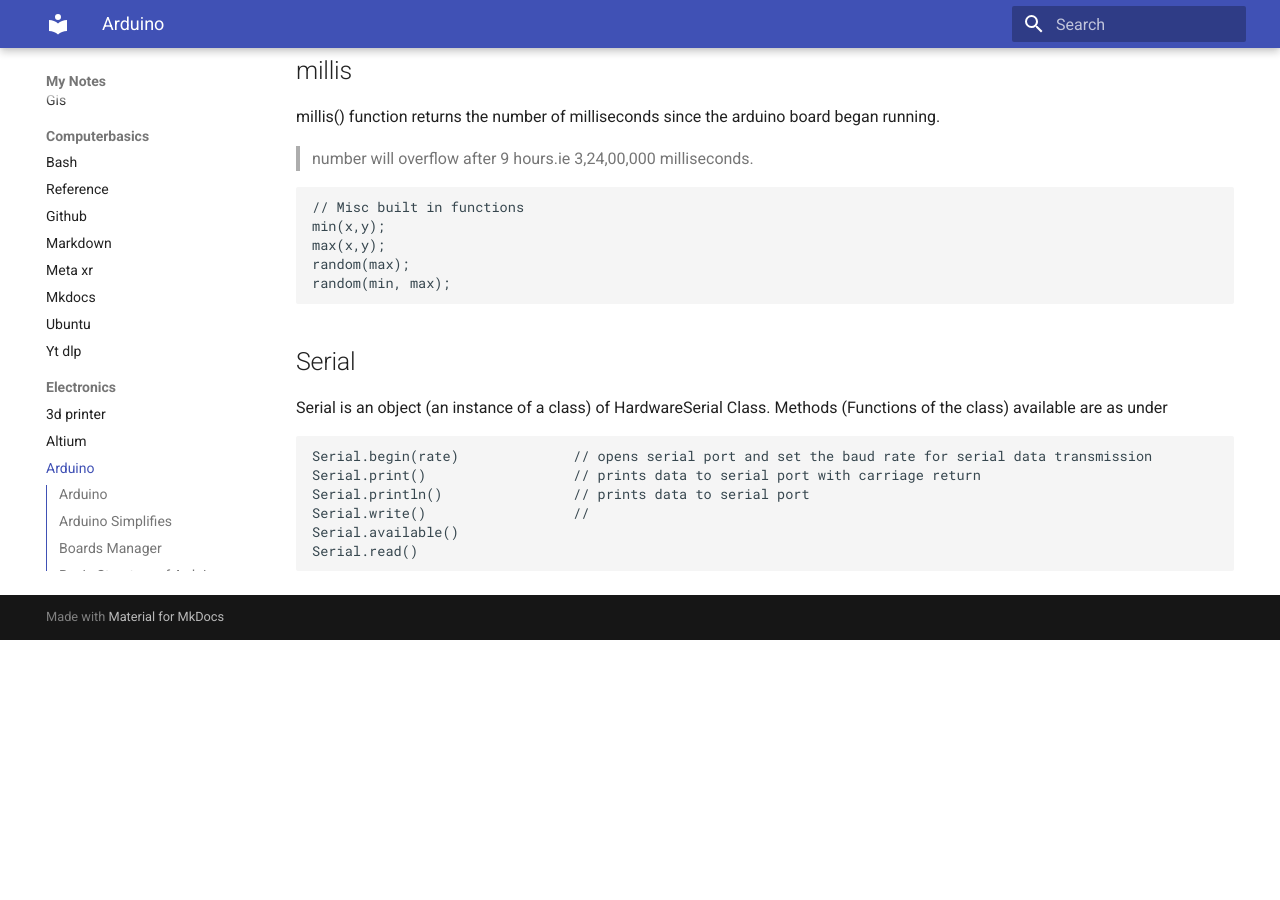
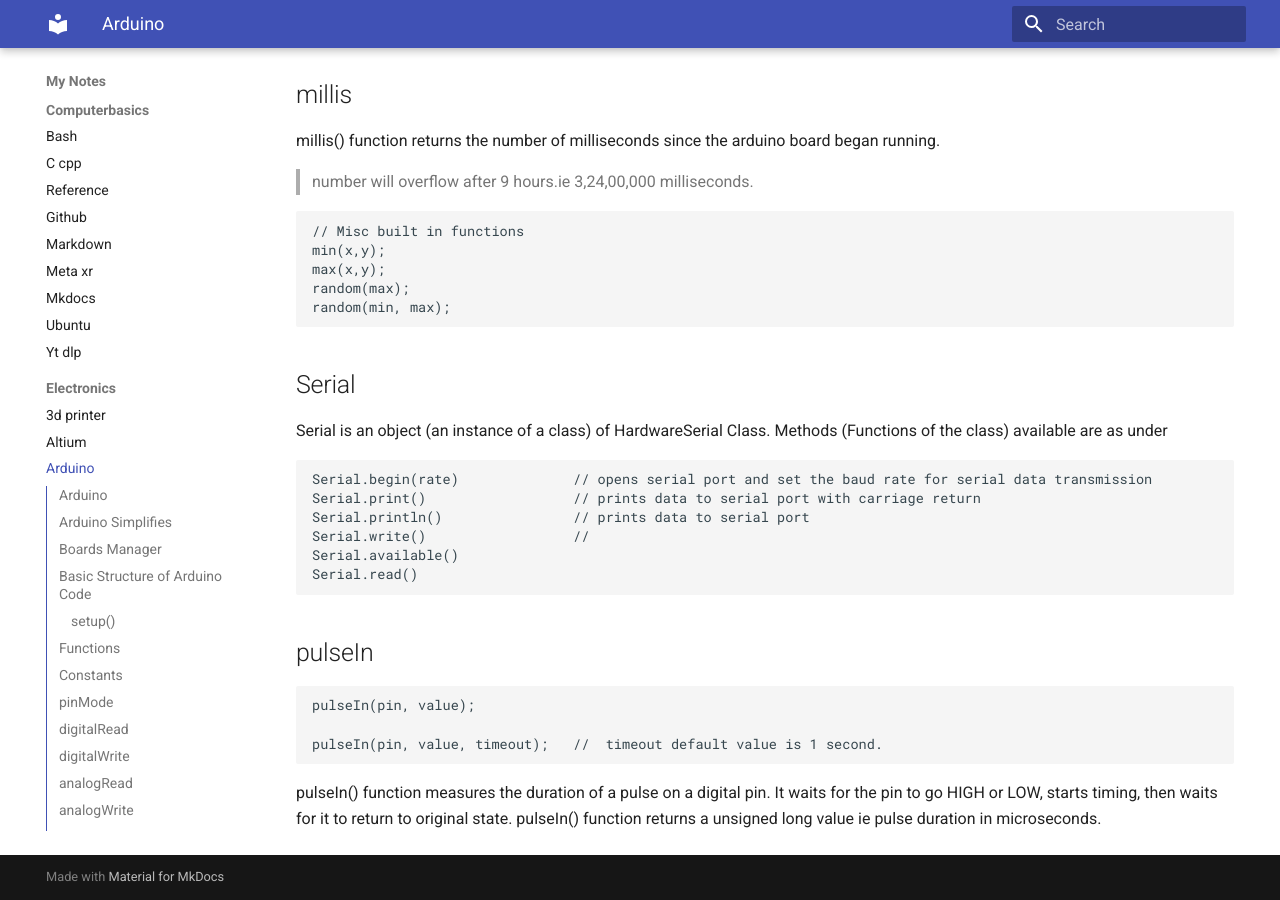
Before and after one commit to fedcba499/notes, an MkDocs documentation site: the page built from docs/electronics/arduino.md, in a window 1280 px wide and 900 px high, scrolled down 5104 px. Built offline with MkDocs 1.6.1 and Material for MkDocs 9.7.7, drawn with Linux system fonts in a browser that asks for light colours; before the commit the page ends 5744 px from its top, so only the background shows below that; some of the changed text lies outside the part shown.

````diff
--- a/docs/electronics/arduino.md
+++ b/docs/electronics/arduino.md
@@ -154,32 +154,40 @@ pinMode(7, INPUT_PULLUP);
 
 ## pinMode
 
-pinMode(pin, mode)
+```cpp
+pinMode(pin, mode);
+
+pinMode(pin, OUTPUT);
+
+pinMode(pin);       // mode default value is INPUT
+```
 
 pinmode is a function, used in setup() function to configure a specified pin to behave either as an INPUT or an OUTPUT
 
-pinMode(pin, OUTPUT);
-
-Arduino digital pins default to input.
-
-pinMode(pin) == pinMode(pin, INPUT)
 
 ## digitalRead
+
+```cpp
 digitalRead(pin)
+```
 
 digitalRead is a function, used to read the value from specified digital pin with the result either HIGH or LOW.
 
 pin value can be from 0 - 13
 
 ## digitalWrite
+```cpp
 digitalWrite(pin, value)
+```
 
 digitalWrite is a function, used to write / outputs either logic level HIGH or LOW value to specified digital pin.
 
 pin value can be from 0 - 13
 
 ## analogRead
+```cpp
 analogRead(pin)
+```
 
 analogRead is a function, used to reads the value from a specified analog pin with a 10 bit resolution.
 
@@ -195,7 +203,9 @@ Digital pins are bidirectional, however, analog pins are input only. Analog pins
 Analog pins can be used as Digital Signals also.
 
 ## analogWrite
+```cpp
 analogWrite(pin, value)
+```
 
 analogWrite function, writes pseudo-analog value using hardware enabled PWM (Pulse Width Modulation). PWM is digital. it rapidly toggles between HIGH (5v) and LOW (Ov), by varying percentage of time, it create average voltage.
 
@@ -230,3 +240,12 @@ Serial.write()                  //
 Serial.available()
 Serial.read()
 ```
+
+## pulseIn
+
+```cpp
+pulseIn(pin, value);
+
+pulseIn(pin, value, timeout);   //  timeout default value is 1 second.
+```
+pulseIn() function measures the duration of a pulse on a digital pin. It waits for the pin to go HIGH or LOW, starts timing, then waits for it to return to original state. pulseIn() function returns a unsigned long value ie pulse duration in microseconds.
````
Also changed, not shown: docs/computerbasics/c_cpp.md (added, +83 -0 lines).
